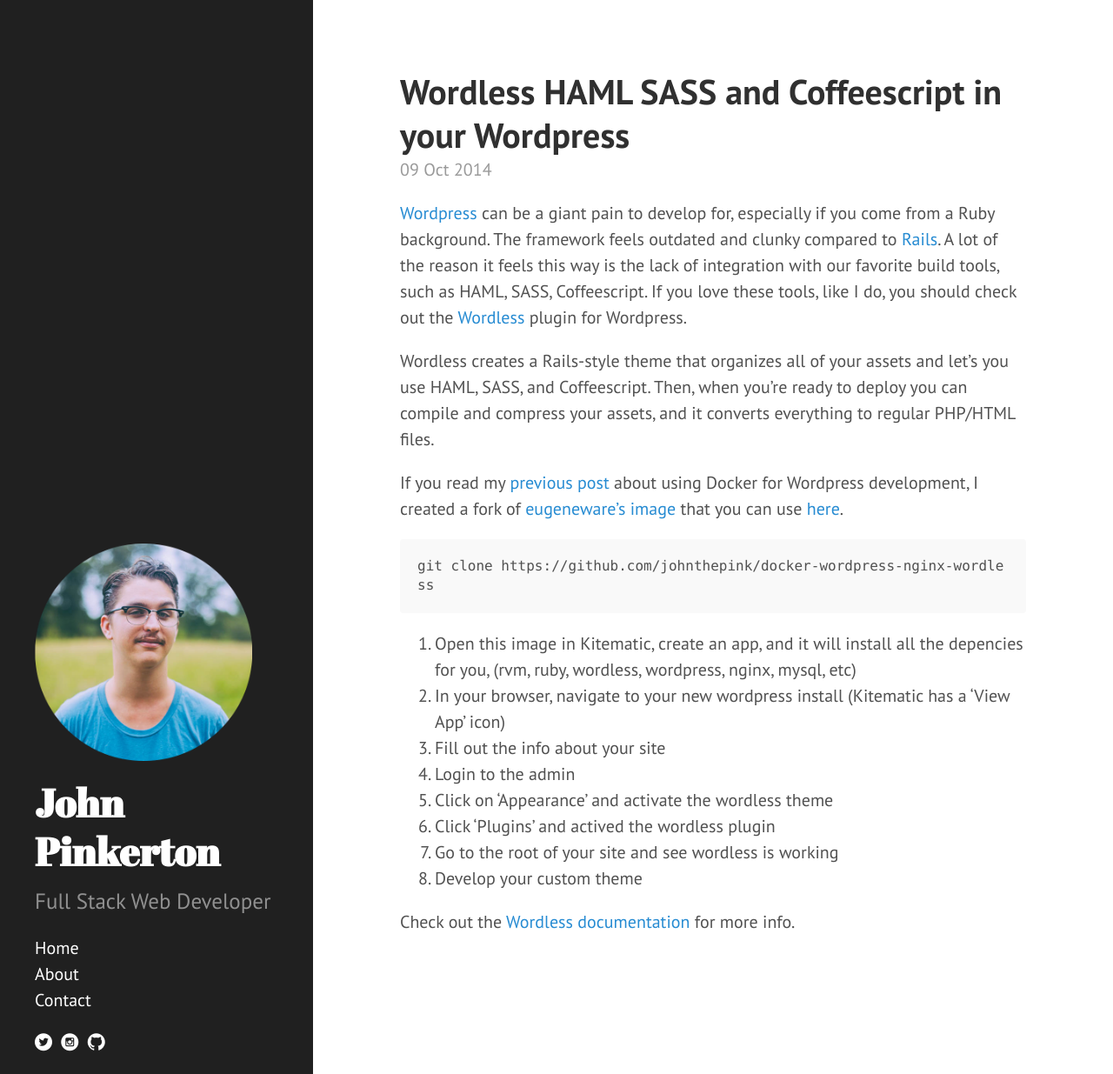
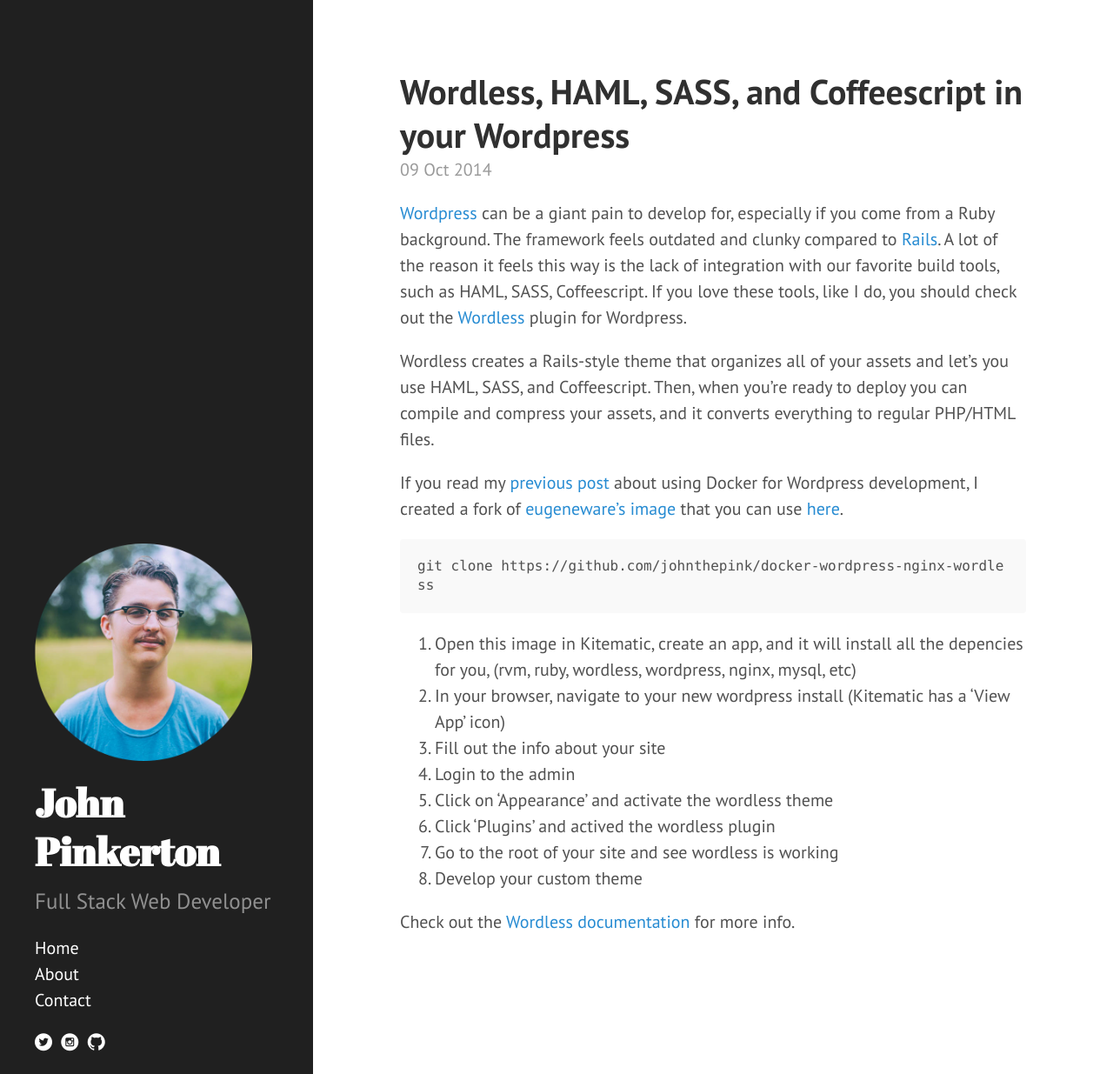
Before and after one commit to johnthepink/johnthepink.github.io, a Jekyll site: the page built from _posts/2014-10-09-wordless-haml-sass-coffeescript-wordpress.md, in a window 1280 px wide and 1235 px high. Shown: the whole window at 87% size. Built offline with Jekyll 4.4.1, drawn with Linux system fonts in a browser that asks for light colours; Markdown is read by kramdown in place of the engine named in the settings.

```diff
--- a/_posts/2014-10-09-wordless-haml-sass-coffeescript-wordpress.md
+++ b/_posts/2014-10-09-wordless-haml-sass-coffeescript-wordpress.md
@@ -1,5 +1,5 @@
 ---
-title: Wordless HAML SASS and Coffeescript in your Wordpress
+title: Wordless, HAML, SASS, and Coffeescript in your Wordpress
 layout: post
 categories: []
 tags: []
```
